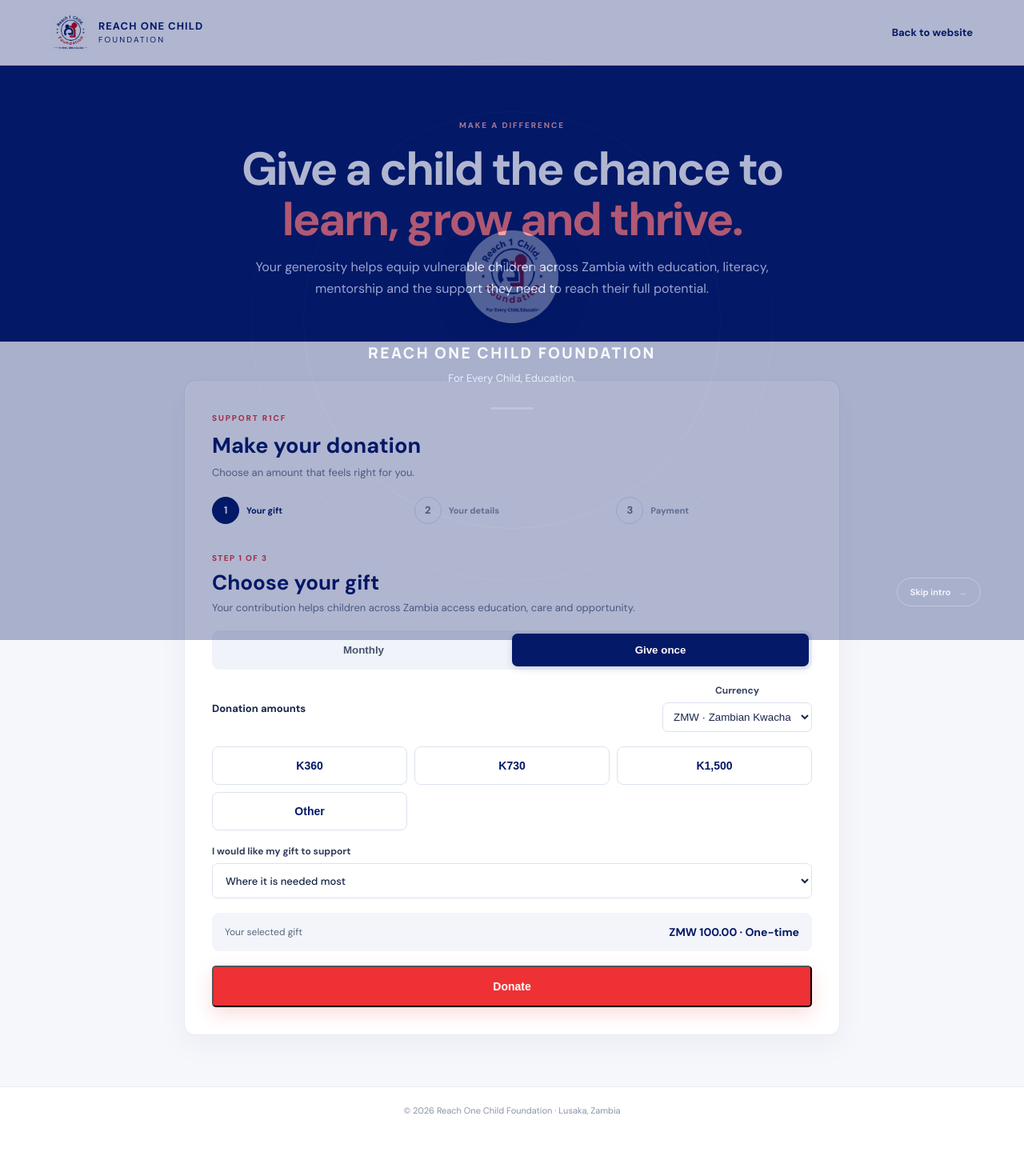
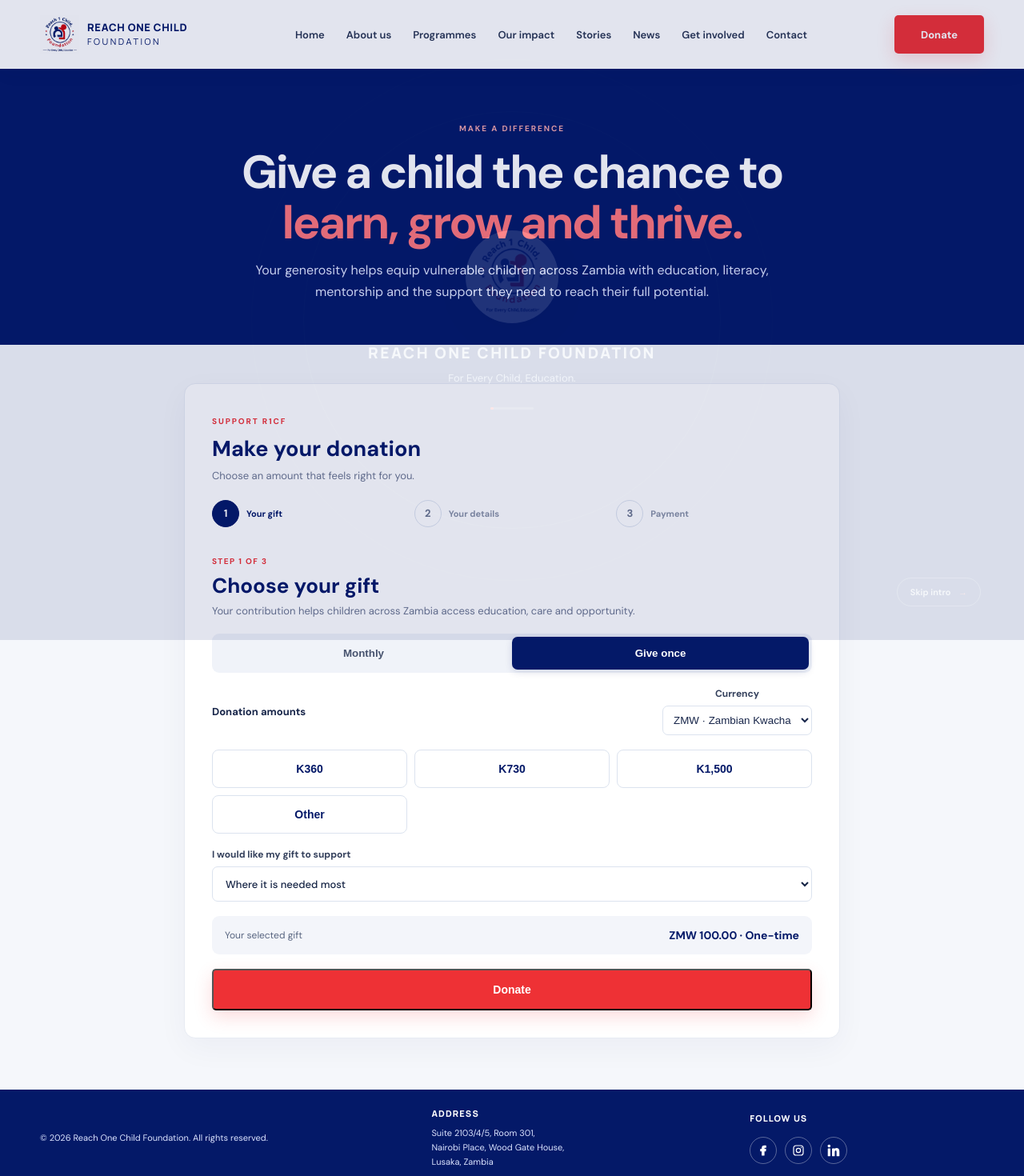
Before and after one commit to reach1child/website, a Next.js app: page /donate in a window 1280 px wide. Shown: the top 1470 px of the page at 80% size. Before the commit the page ends 1417 px from the top, so only its background shows below. Built offline with nearby package versions, Linux system fonts and the light colour scheme.

Commit message:
Restore shared navigation and footer on donation page

```diff
--- a/src/app/donate/page.tsx
+++ b/src/app/donate/page.tsx
@@ -1,4 +1,5 @@
 import DonateForm from "../DonateForm";
+import { SiteFooter, SiteHeader } from "../SiteChrome";
 
 export const metadata = {
   title: "Donate | Reach One Child Foundation",
@@ -7,9 +8,9 @@ export const metadata = {
 
 export default function DonatePage() {
   return <main className="donate-page">
-    <header className="donate-page-header"><a href="/" className="donate-brand"><img src="/images/branding/logo.jpeg" alt="Reach One Child Foundation"/><span><strong>REACH ONE CHILD</strong><small>FOUNDATION</small></span></a><a href="/" className="donate-back">Back to website</a></header>
+    <SiteHeader />
     <section className="donate-hero"><span className="eyebrow">MAKE A DIFFERENCE</span><h1>Give a child the chance to <em>learn, grow and thrive.</em></h1><p>Your generosity helps equip vulnerable children across Zambia with education, literacy, mentorship and the support they need to reach their full potential.</p></section>
     <section className="donate-content"><div className="donate-form-panel"><div className="donate-form-intro"><span className="eyebrow">SUPPORT R1CF</span><h2>Make your donation</h2><p>Choose an amount that feels right for you.</p></div><DonateForm/></div></section>
-    <footer className="donate-footer">© 2026 Reach One Child Foundation · Lusaka, Zambia</footer>
+    <SiteFooter />
   </main>;
 }
```
